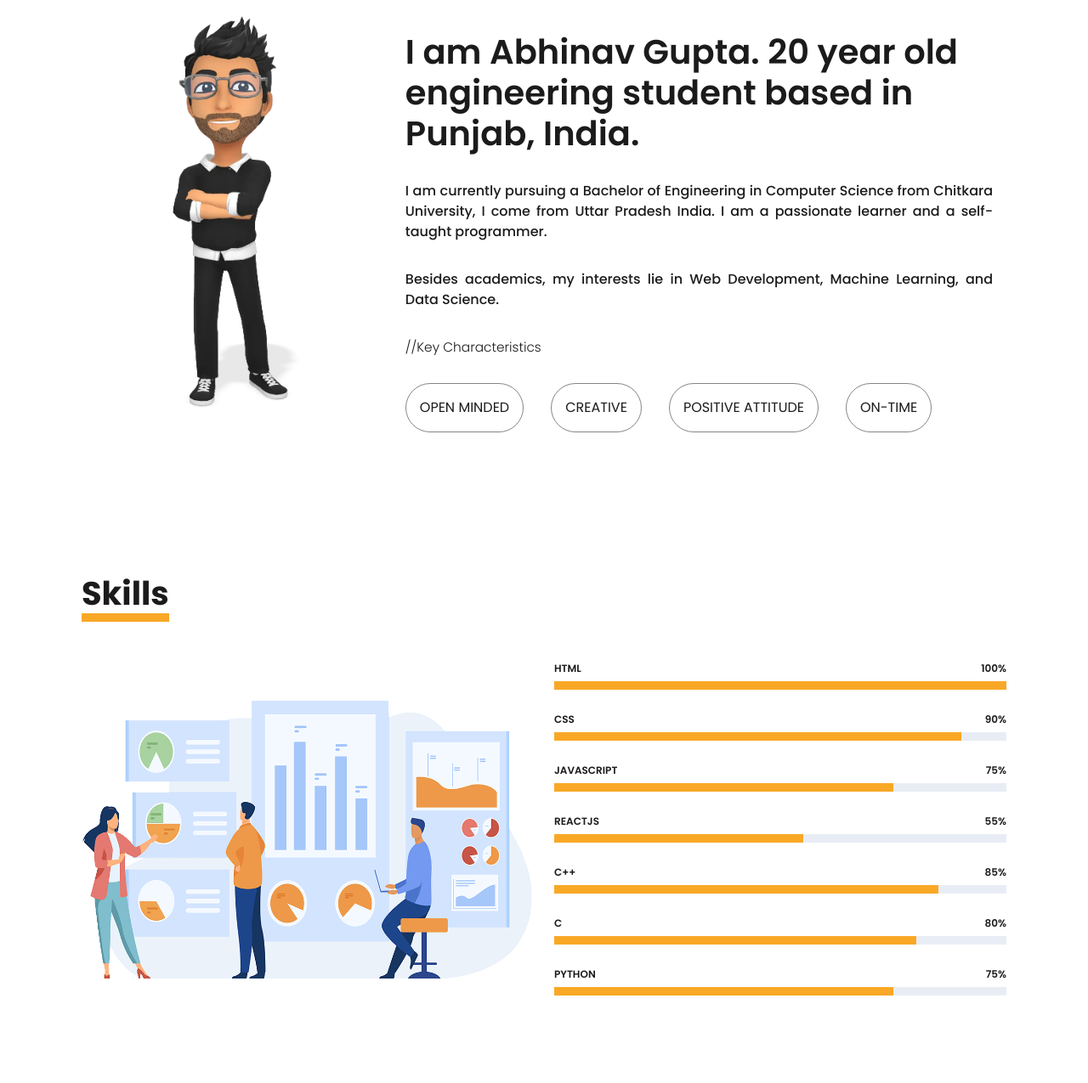
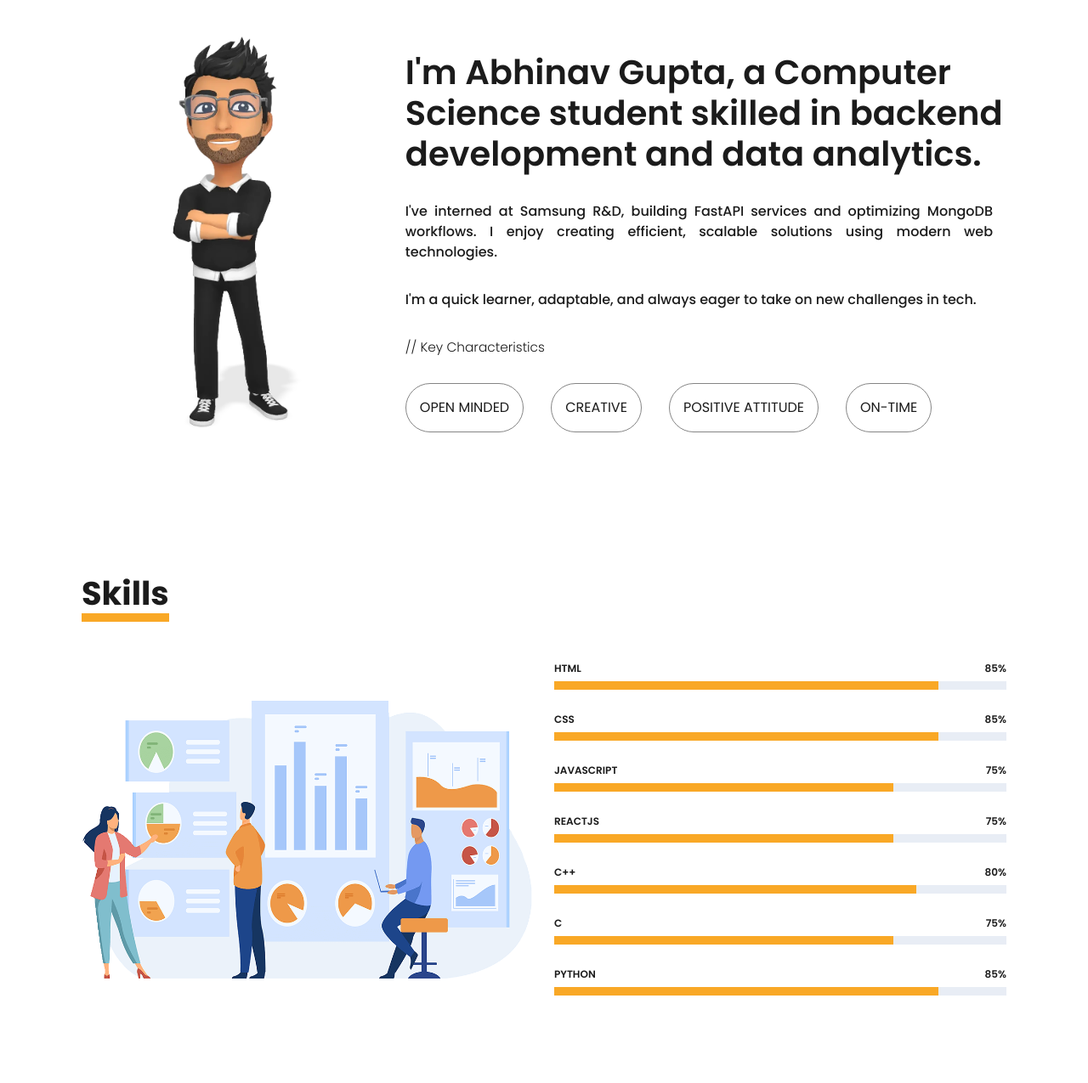
Before and after one commit to heyabhinav/abhinavportfolio, a plain HTML site: page index.html in a window 1280 px wide. Shown: the part 811-2086 px from the top of the page at 85% size. Drawn offline with nearby package versions, Linux system fonts and the light colour scheme.

Commit message:
Added skill in navbar

```diff
--- a/index.html
+++ b/index.html
@@ -31,6 +31,9 @@
                     </li>
                     <li class="nav-item">
                         <a class="nav-link" href="#about">About&nbsp;Me</a>
+                    </li>
+                    <li class="nav-item">
+                        <a class="nav-link" href="#skills">Skills</a>
                     </li>
                     <li class="nav-item">
                         <a class="nav-link" href="#projects">Projects</a>
@@ -67,7 +70,7 @@
                         <h1 class="hi-txt">Hello! I am <br>Abhinav&nbspGupta</h1>
                         <h2>A Bit About Me</h2>
                         <p>
-                            A passionate Web Developer and a self-taught programmer based in Punjab, India.
+                            A passionate Web Developer and a self-taught programmer based in Uttar Pradesh, India.
                         </p>
                         <div class="d-flex justify-content-between align-items-center">
                             <a href="./doc/Abhinav_Gupta_Resume.pdf" class="circle-link bg-warning text-dark" download="Abhinav_Gupta_Resume.pdf">Resume</a>
@@ -77,7 +80,7 @@
                     </div>
                 </div>
                 <div class="hero-img">
-                    <img src="./img/this.jpg" alt="Picture of Abhinav Gupta">
+                    <img src="./img/_this.jpg" alt="Picture of Abhinav Gupta">
                 </div>
             </div>
         </section>
@@ -91,18 +94,17 @@
                     <img src="./img/bitmoji.webp" alt="">
                 </div>
                 <div class="about-me">
-                    <h1 class="head-text">I am Abhinav&nbspGupta. 20 year old engineering student based in Punjab,
-                        India.
+                    <h1 class="head-text">
+                        I'm Abhinav Gupta, a Computer Science student skilled in backend development and data analytics.
                     </h1>
                     <p>
-                        I am currently pursuing a Bachelor of Engineering in Computer Science from Chitkara University,
-                        I come from Uttar Pradesh India. I am a passionate learner and a self-taught programmer.
+                        I've interned at Samsung R&D, building FastAPI services and optimizing MongoDB workflows. I enjoy creating efficient, scalable solutions using modern web technologies.
                     </p>
                     <p>
-                        Besides academics, my interests lie in Web Development, Machine Learning, and Data Science.
+                        I'm a quick learner, adaptable, and always eager to take on new challenges in tech.
                     </p>
                     <div class="key-char">
-                        //Key Characteristics
+                        // Key Characteristics
                     </div>
                     <div>
                         <span>Open Minded</span>
@@ -126,16 +128,16 @@
                         <div class="col-lg-6 pt-4 pt-lg-0 content">
                             <div class="skills-content">
                                 <div class="progress">
-                                    <span class="skill">HTML <i class="val">100%</i></span>
+                                    <span class="skill">HTML <i class="val">85%</i></span>
                                     <div class="progress-bar-wrap">
-                                        <div class="progress-bar" style="width: 100%;"></div>
+                                        <div class="progress-bar" style="width: 85%;"></div>
                                     </div>
                                 </div>
 
                                 <div class="progress">
-                                    <span class="skill">CSS <i class="val">90%</i></span>
+                                    <span class="skill">CSS <i class="val">85%</i></span>
                                     <div class="progress-bar-wrap">
-                                        <div class="progress-bar" role="progressbar" style="width: 90%;"></div>
+                                        <div class="progress-bar" role="progressbar" style="width: 85%;"></div>
                                     </div>
                                 </div>
 
@@ -146,29 +148,29 @@
                                     </div>
                                 </div>
                                 <div class="progress">
-                                    <span class="skill">ReactJS<i class="val">55%</i></span>
+                                    <span class="skill">ReactJS<i class="val">75%</i></span>
                                     <div class="progress-bar-wrap">
-                                        <div class="progress-bar" role="progressbar" style="width: 55%;"></div>
+                                        <div class="progress-bar" role="progressbar" style="width: 75%;"></div>
                                     </div>
                                 </div>
                                 <div class="progress">
-                                    <span class="skill">C++<i class="val">85%</i></span>
-                                    <div class="progress-bar-wrap">
-                                        <div class="progress-bar" role="progressbar" style="width: 85%;"></div>
-                                    </div>
-                                </div>
-
-                                <div class="progress">
-                                    <span class="skill">C<i class="val">80%</i></span>
+                                    <span class="skill">C++<i class="val">80%</i></span>
                                     <div class="progress-bar-wrap">
                                         <div class="progress-bar" role="progressbar" style="width: 80%;"></div>
                                     </div>
                                 </div>
 
                                 <div class="progress">
-                                    <span class="skill">Python<i class="val">75%</i></span>
+                                    <span class="skill">C<i class="val">75%</i></span>
                                     <div class="progress-bar-wrap">
                                         <div class="progress-bar" role="progressbar" style="width: 75%;"></div>
+                                    </div>
+                                </div>
+
+                                <div class="progress">
+                                    <span class="skill">Python<i class="val">85%</i></span>
+                                    <div class="progress-bar-wrap">
+                                        <div class="progress-bar" role="progressbar" style="width: 85%;"></div>
                                     </div>
                                 </div>
 
```
Also changed, not shown: img/_this.jpg (added).
